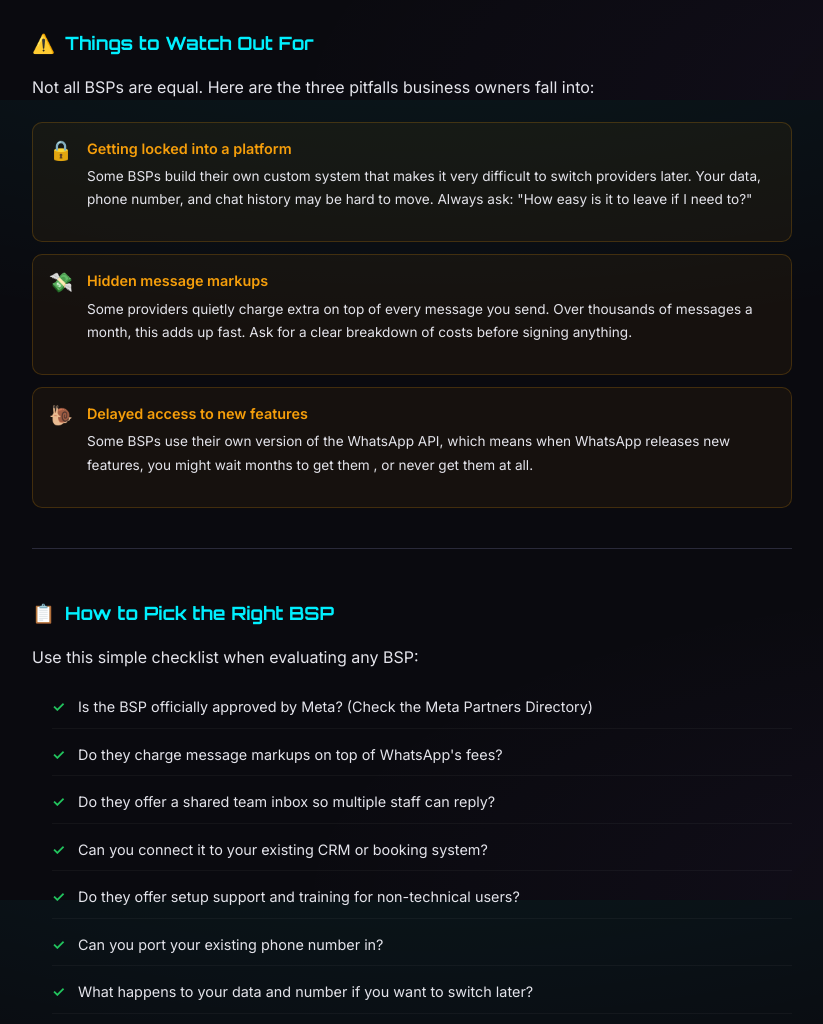
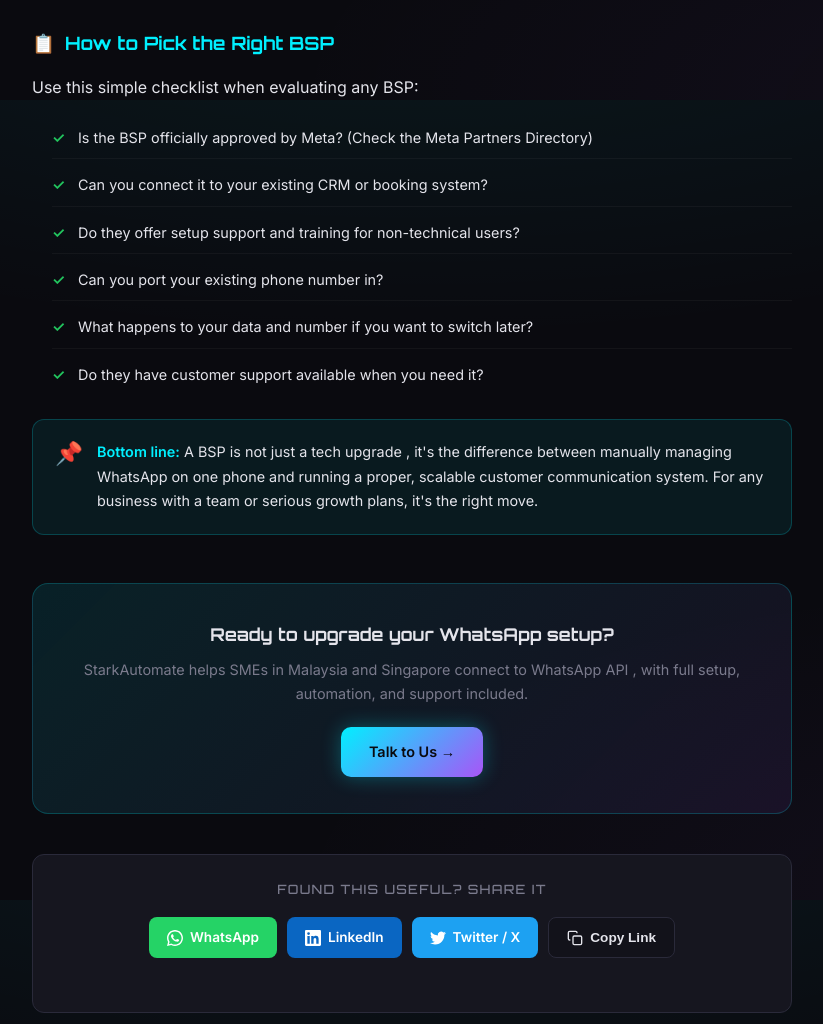
Before and after one commit to StarkLiew/StarkAutomate, a website: page public/blog/whatsapp-bsp.html in a window 1280 px wide. Shown: the part 4700-5724 px from the top of the page, without its empty margins (228-1051 px from the left). Drawn offline with Linux system fonts and the light colour scheme.

Commit message:
blog remove cost

```diff
--- a/public/blog/whatsapp-bsp.html
+++ b/public/blog/whatsapp-bsp.html
@@ -666,40 +666,6 @@
 
         <hr class="section-divider">
 
-        <!-- Section 6 -->
-        <h2 id="watch-out">
-          <span>⚠️</span>
-          Things to Watch Out For
-        </h2>
-
-        <p>Not all BSPs are equal. Here are the three pitfalls business owners fall into:</p>
-
-        <div class="watchout-list">
-          <div class="watchout-item">
-            <div class="wo-icon">🔒</div>
-            <div>
-              <div class="wo-title">Getting locked into a platform</div>
-              <p class="wo-desc">Some BSPs build their own custom system that makes it very difficult to switch providers later. Your data, phone number, and chat history may be hard to move. Always ask: "How easy is it to leave if I need to?"</p>
-            </div>
-          </div>
-          <div class="watchout-item">
-            <div class="wo-icon">💸</div>
-            <div>
-              <div class="wo-title">Hidden message markups</div>
-              <p class="wo-desc">Some providers quietly charge extra on top of every message you send. Over thousands of messages a month, this adds up fast. Ask for a clear breakdown of costs before signing anything.</p>
-            </div>
-          </div>
-          <div class="watchout-item">
-            <div class="wo-icon">🐌</div>
-            <div>
-              <div class="wo-title">Delayed access to new features</div>
-              <p class="wo-desc">Some BSPs use their own version of the WhatsApp API, which means when WhatsApp releases new features, you might wait months to get them , or never get them at all.</p>
-            </div>
-          </div>
-        </div>
-
-        <hr class="section-divider">
-
         <!-- Section 7 -->
         <h2 id="checklist">
           <span>📋</span>
@@ -710,8 +676,6 @@
 
         <ul class="checklist">
           <li>Is the BSP officially approved by Meta? (Check the Meta Partners Directory)</li>
-          <li>Do they charge message markups on top of WhatsApp's fees?</li>
-          <li>Do they offer a shared team inbox so multiple staff can reply?</li>
           <li>Can you connect it to your existing CRM or booking system?</li>
           <li>Do they offer setup support and training for non-technical users?</li>
           <li>Can you port your existing phone number in?</li>
```
